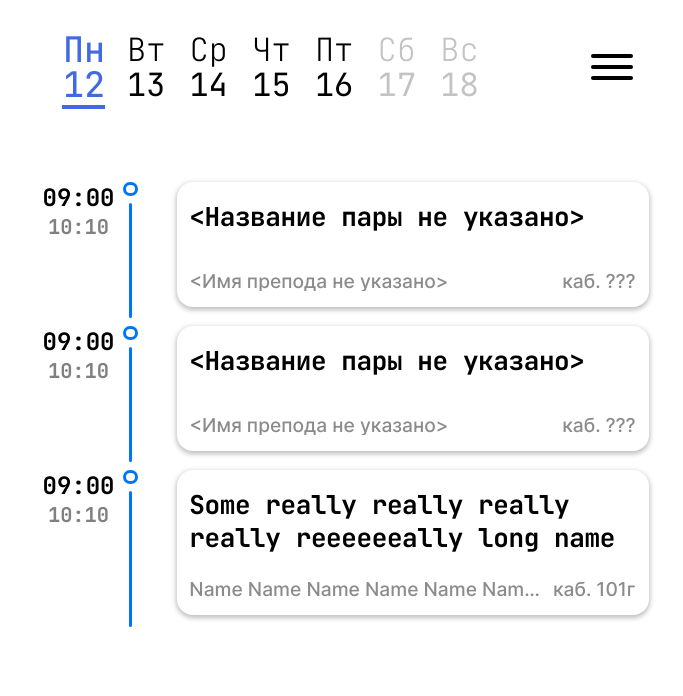
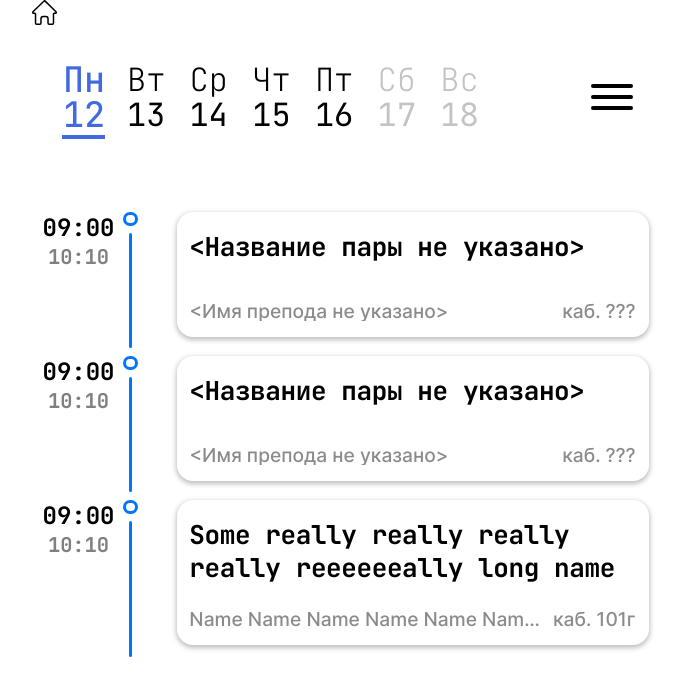
Before and after one commit to stinger222/edu-schedule-constructor, a React (Create React App) app: page / in a window 1280 px wide. Shown: the top 696 px of the page, without its empty margins (296-979 px from the left). Built offline with nearby package versions, Linux system fonts and the light colour scheme.

Commit message:
Add Icon component

```diff
--- a/src/App.tsx
+++ b/src/App.tsx
@@ -1,19 +1,20 @@
-import { observer } from "mobx-react";
-import { useContext } from "react";
-import { StoreContext } from ".";
+import { observer } from "mobx-react"
+import { useContext } from "react"
+import { StoreContext } from "."
 
-import Container from "./components/ordinary/Container/Container";
-import LessonCard from "./components/ordinary/LessonCard/LessonCard";
-import ProgressBar from "./components/ordinary/ProgressBar/ProgressBar";
-import Dropdown from "./components/smart/Dropdown/Dropdown";
-import Header from "./components/smart/Header/Header";
-
+import Container from "./components/ordinary/Container/Container"
+import Icon from "./components/ordinary/Icon/Icon"
+import LessonCard from "./components/ordinary/LessonCard/LessonCard"
+import ProgressBar from "./components/ordinary/ProgressBar/ProgressBar"
+import Dropdown from "./components/smart/Dropdown/Dropdown"
+import Header from "./components/smart/Header/Header"
 
 function App() {
 	const { uiStore } = useContext(StoreContext)
 
   return (
     <Container>
+			<Icon name="Home"/>
 			<Header>
 				<Header.NavBar/>
 				<Header.BurgerButton onClick={() => {
--- /dev/null
+++ b/src/components/ordinary/Icon/Icon.tsx
@@ -0,0 +1,17 @@
+import { Icons } from "../../../core/types/types"
+import * as icons from '../../../assets/icons'
+
+interface IProps {
+	name: Icons
+}
+
+const Icon: React.FC<IProps> = ({ name }) => {
+
+	const IconComponent = icons[name]
+
+	return (
+		IconComponent ? <IconComponent/> : null
+	)
+}
+
+export default Icon
```
